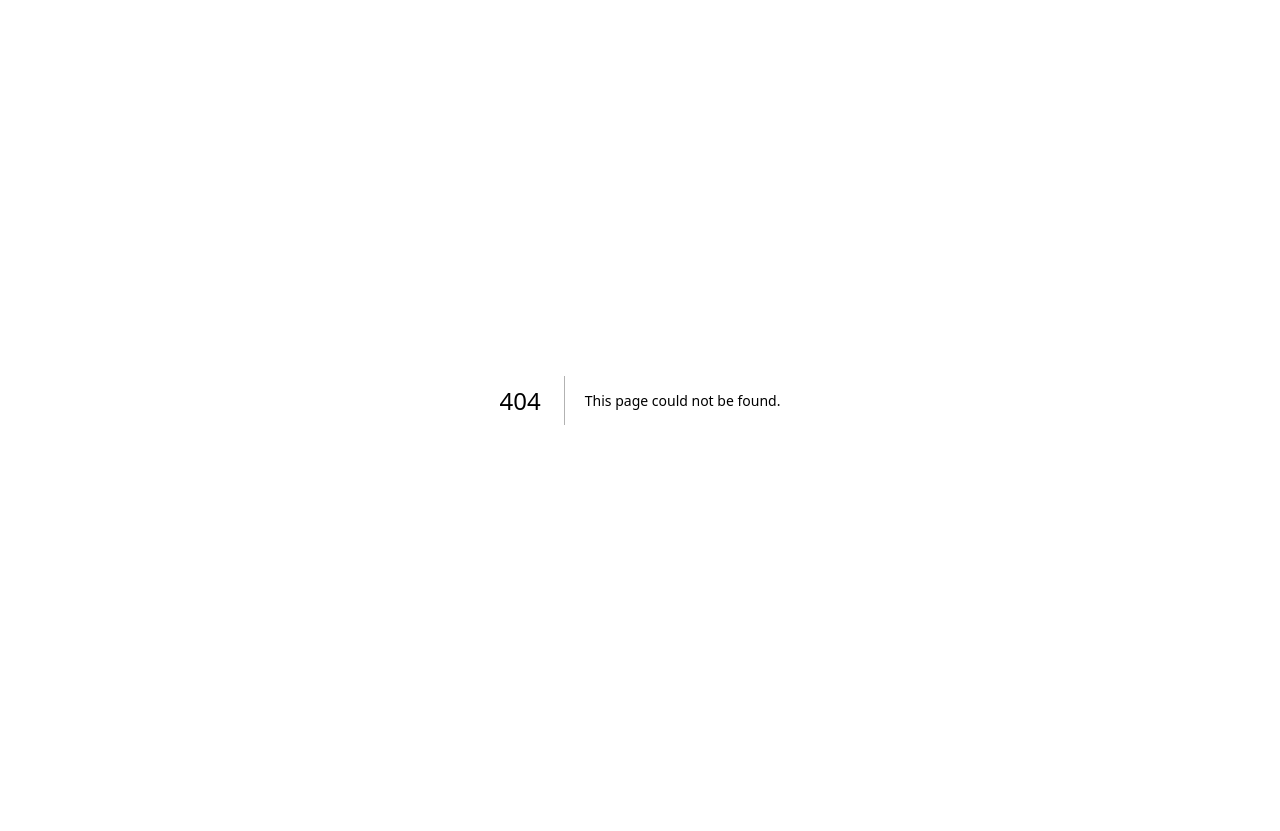
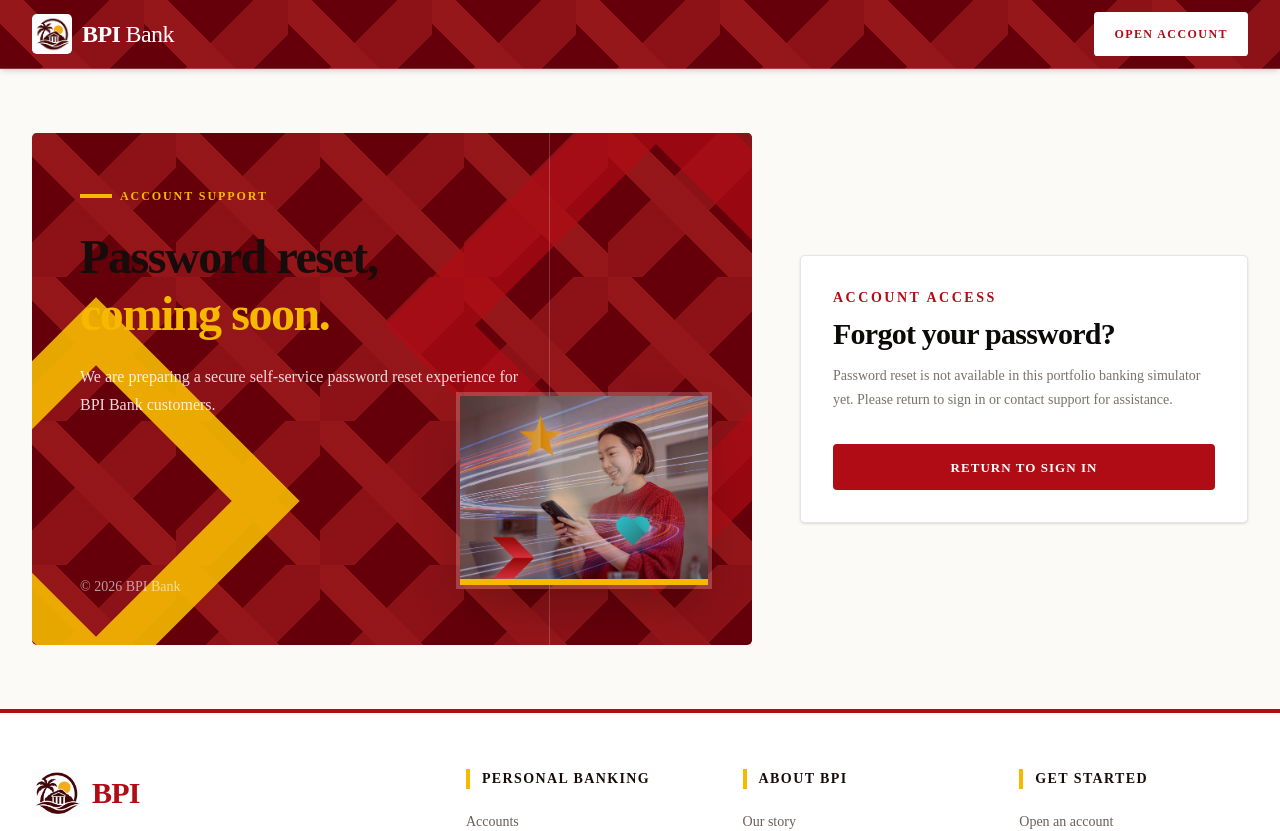
Before and after one commit to giddytechent/BPIBANK, a Next.js app: page /forgot-password in a window 1280 px wide. Before the commit this address had no page. Shown: the top 831 px of the page. Before the commit the page ends 800 px from the top, so only its background shows below. Built offline with nearby package versions, Linux system fonts and the light colour scheme.

Commit message:
mvh update4

```diff
--- a/proxy.ts
+++ b/proxy.ts
@@ -16,7 +16,10 @@ export async function proxy(request: NextRequest) {
 
   if (!token || token.error === "RefreshTokenExpired" || refreshTokenExpired) {
     const loginUrl = new URL("/login", request.url);
-    loginUrl.searchParams.set("callbackUrl", request.nextUrl.pathname);
+    loginUrl.searchParams.set(
+      "callbackUrl",
+      `${request.nextUrl.pathname}${request.nextUrl.search}`,
+    );
     return NextResponse.redirect(loginUrl);
   }
 
--- /dev/null
+++ b/src/app/(auth)/forgot-password/page.tsx
@@ -0,0 +1,34 @@
+import Link from "next/link";
+import { AuthPanel } from "@/components/auth/auth-panel";
+import { AuthShell } from "@/components/auth/auth-shell";
+
+export default function ForgotPasswordPage() {
+  return (
+    <AuthShell
+      panel={
+        <AuthPanel
+          eyebrow="Account support"
+          title="Password reset,"
+          titleHighlight="coming soon."
+          description="We are preparing a secure self-service password reset experience for BPI Bank customers."
+        />
+      }
+    >
+      <section className="rounded-md border border-stone-200 bg-white p-6 text-stone-900 shadow-sm sm:p-8">
+        <p className="text-sm font-semibold uppercase tracking-[0.18em] text-(--brand-red)">
+          Account access
+        </p>
+        <h1 className="mt-2 text-3xl font-bold tracking-tight text-stone-950">
+          Forgot your password?
+        </h1>
+        <p className="mt-3 text-sm leading-6 text-stone-500">
+          Password reset is not available in this portfolio banking simulator yet.
+          Please return to sign in or contact support for assistance.
+        </p>
+        <Link href="/login" className="marketing-button-primary mt-8 w-full">
+          Return to sign in
+        </Link>
+      </section>
+    </AuthShell>
+  );
+}
--- a/src/app/(auth)/layout.tsx
+++ b/src/app/(auth)/layout.tsx
@@ -1,11 +1,11 @@
 import Footer from "@/components/Footer";
-import Header from "@/components/Header";
+import { AuthHeader } from "@/components/auth/auth-header";
 import type { ReactNode } from "react";
 
 export default function AuthLayout({ children }: { children: ReactNode }) {
   return (
     <div className="flex min-h-screen flex-col">
-      <Header />
+      <AuthHeader />
       <div className="flex-1">{children}</div>
       <Footer />
     </div>
--- a/src/app/(dashboard)/dashboard/page.tsx
+++ b/src/app/(dashboard)/dashboard/page.tsx
@@ -45,7 +45,7 @@ export default function DashboardPage() {
   const currentDate = new Intl.DateTimeFormat("en-US", { weekday: "long", month: "long", day: "numeric", year: "numeric" }).format(new Date())
 
   return (
-    <div className="w-full mx-auto max-w-7xl p-5 sm:p-8 lg:px-10">
+    <div className="mx-auto w-full min-w-0 max-w-7xl p-5 sm:p-8 lg:px-10">
       <DashboardHeader profileName={profileName} initials={initials} currentDate={currentDate} />
       <BalanceSummary totalBalance={formatMoney(totalBalance)} accountCount={accounts.length} income={formatMoney(income)} spending={formatMoney(spending)} />
       <FeatureBanner />
--- a/src/app/(dashboard)/layout.tsx
+++ b/src/app/(dashboard)/layout.tsx
@@ -3,9 +3,10 @@
 
 import Image from "next/image";
 import Link from "next/link";
+import { signOut } from "next-auth/react";
 import { usePathname } from "next/navigation";
 import type { ReactNode } from "react";
-import { Bell, ChevronDown, Menu, Search, X } from "lucide-react";
+import { Bell, ChevronDown, LogOut, Menu, Search, X } from "lucide-react";
 import { useState } from "react";
 import { useQuery } from "@tanstack/react-query";
 import { useTRPC } from "@/trpc";
@@ -18,6 +19,7 @@ export default function DashboardLayout({
     const pathname = usePathname();
     const [mobileOpen, setMobileOpen] = useState(false);
     const [profileOpen, setProfileOpen] = useState(false);
+    const [isSigningOut, setIsSigningOut] = useState(false);
     const trpc = useTRPC();
     const profileQuery = useQuery(trpc.user.me.queryOptions());
     const profileName = profileQuery.data?.name?.trim() || "Your profile";
@@ -36,6 +38,18 @@ export default function DashboardLayout({
         ["/dashboard/transactions", "Transactions"],
         ["/dashboard/cards", "Cards"],
     ] as const;
+
+    const handleSignOut = async () => {
+        setIsSigningOut(true);
+        setMobileOpen(false);
+        setProfileOpen(false);
+
+        try {
+            await signOut({ callbackUrl: "/login" });
+        } catch {
+            setIsSigningOut(false);
+        }
+    };
 
     return (
         <div className="min-h-screen bg-background text-foreground">
@@ -74,6 +88,15 @@ export default function DashboardLayout({
                                         <p className="mt-0.5 text-xs text-stone-500">Personal account</p>
                                     </div>
                                     <Link href="/dashboard/settings" onClick={() => setProfileOpen(false)} className="mt-1 block rounded px-3 py-2 text-sm hover:bg-red-50 hover:text-(--brand-red)">Profile and settings</Link>
+                                    <button
+                                        type="button"
+                                        onClick={handleSignOut}
+                                        disabled={isSigningOut}
+                                        className="mt-1 flex w-full items-center gap-2 rounded px-3 py-2 text-left text-sm font-medium text-(--brand-red) transition hover:bg-red-50 disabled:cursor-not-allowed disabled:opacity-50"
+                                    >
+                                        <LogOut size={16} />
+                                        {isSigningOut ? "Signing out..." : "Sign out"}
+                                    </button>
                                 </div>
                             )}
                         </div>
@@ -91,6 +114,15 @@ export default function DashboardLayout({
                                 </Link>
                             ))}
                             <Link href="/dashboard/settings" onClick={() => setMobileOpen(false)} className="rounded-md px-3 py-3 text-sm font-semibold text-white/85 hover:bg-white/10">Settings</Link>
+                            <button
+                                type="button"
+                                onClick={handleSignOut}
+                                disabled={isSigningOut}
+                                className="flex items-center gap-2 rounded-md px-3 py-3 text-left text-sm font-semibold text-white/85 transition hover:bg-white/10 disabled:cursor-not-allowed disabled:opacity-50"
+                            >
+                                <LogOut size={17} />
+                                {isSigningOut ? "Signing out..." : "Sign out"}
+                            </button>
                         </div>
                     </nav>
                 )}
--- /dev/null
+++ b/src/components/auth/auth-form-card.tsx
@@ -0,0 +1,38 @@
+import type { ReactNode } from "react";
+
+type AuthFormCardProps = {
+  title: string;
+  description: string;
+  children: ReactNode;
+};
+
+export function AuthFormCard({
+  title,
+  description,
+  children,
+}: AuthFormCardProps) {
+  return (
+    <div className="rounded-md border border-stone-200 bg-white p-6 text-stone-900 shadow-sm sm:p-8">
+      <header className="mb-8 border-b border-stone-100 pb-6">
+        <p className="text-sm font-semibold uppercase tracking-[0.18em] text-(--brand-red)">
+          Secure access
+        </p>
+        <h2 className="mt-2 text-3xl font-bold tracking-tight text-stone-950">{title}</h2>
+        <p className="mt-2 text-sm leading-6 text-stone-500">{description}</p>
+      </header>
+      {children}
+    </div>
+  );
+}
+
+export function AuthFormFallback({ label }: { label: string }) {
+  return (
+    <div
+      className="rounded-md border border-stone-200 bg-white p-6 shadow-sm sm:p-8"
+      aria-busy="true"
+      aria-live="polite"
+    >
+      <p className="text-sm text-stone-500">Loading {label}...</p>
+    </div>
+  );
+}
--- /dev/null
+++ b/src/components/auth/auth-header.tsx
@@ -0,0 +1,40 @@
+"use client";
+
+import Image from "next/image";
+import Link from "next/link";
+import { usePathname } from "next/navigation";
+
+export function AuthHeader() {
+  const pathname = usePathname();
+  const isRegister = pathname === "/register";
+
+  return (
+    <header className="marketing-pattern sticky top-0 z-30 border-b border-white/20 text-white shadow-md">
+      <div className="marketing-container flex min-h-16 items-center justify-between gap-4 py-3">
+        <Link
+          href="/"
+          className="flex items-center gap-2.5 rounded-sm focus-visible:outline-white"
+          aria-label="BPI Bank home"
+        >
+          <Image
+            src="/BPI1.png"
+            alt=""
+            width={40}
+            height={40}
+            className="h-10 w-10 rounded-md bg-white p-0.5 object-contain"
+          />
+          <span className="text-xl leading-none tracking-tight sm:text-2xl">
+            <strong>BPI</strong> Bank
+          </span>
+        </Link>
+
+        <Link
+          href={isRegister ? "/login" : "/register"}
+          className="inline-flex min-h-11 items-center justify-center rounded-sm bg-white px-4 py-2.5 text-xs font-bold tracking-[0.12em] text-(--brand-red) transition hover:bg-(--brand-gold) hover:text-(--brand-red-dark) sm:px-5"
+        >
+          {isRegister ? "LOGIN" : "OPEN ACCOUNT"}
+        </Link>
+      </div>
+    </header>
+  );
+}
--- a/src/components/auth/auth-panel.tsx
+++ b/src/components/auth/auth-panel.tsx
@@ -1,4 +1,5 @@
 import { Check } from "lucide-react";
+import Image from "next/image";
 import type { ComponentType, ReactNode } from "react";
 
 type AuthPanelProps = {
@@ -18,10 +19,7 @@ export function AuthPanel({
 }: AuthPanelProps) {
   return (
     <>
-      <section
-        aria-hidden="true"
-        className="marketing-pattern relative overflow-hidden rounded-md px-6 py-10 text-white lg:hidden"
-      >
+      <section className="marketing-pattern relative overflow-hidden rounded-md px-6 py-10 text-white lg:hidden">
         <div className="pointer-events-none absolute -right-16 top-0 h-48 w-48 rotate-45 border-[2rem] border-(--marketing-gold)/90" />
         <div className="relative z-10 max-w-lg">
           <p className="inline-flex items-center gap-2 text-xs font-extrabold uppercase tracking-[0.16em] text-(--marketing-gold)">
@@ -37,7 +35,7 @@ export function AuthPanel({
         </div>
       </section>
 
-      <section className="relative hidden min-h-[32rem] overflow-hidden rounded-md lg:flex lg:flex-col">
+      <section className="relative hidden min-h-128 overflow-hidden rounded-md lg:flex lg:flex-col">
         <div className="marketing-pattern absolute inset-0 text-white" />
         <div
           aria-hidden="true"
@@ -51,6 +49,20 @@ export function AuthPanel({
           aria-hidden="true"
           className="pointer-events-none absolute right-[28%] top-0 h-full w-px bg-white/20"
         />
+        <div
+          aria-hidden="true"
+          className="absolute bottom-14 right-10 hidden aspect-612/471 w-52 overflow-hidden border-4 border-white/20 shadow-2xl xl:block xl:w-64"
+        >
+          <Image
+            src="/block2-digitalization-1.png"
+            alt=""
+            fill
+            sizes="16rem"
+            className="object-cover"
+          />
+          <div className="absolute inset-0 bg-(--marketing-red-dark)/25" />
+          <div className="absolute bottom-0 left-0 h-1.5 w-full bg-(--marketing-gold)" />
+        </div>
 
         <div className="relative z-10 flex flex-1 flex-col justify-between p-10 xl:p-12">
           <div className="max-w-lg">
--- a/src/components/dashboard/dashboardComponent.tsx
+++ b/src/components/dashboard/dashboardComponent.tsx
@@ -35,7 +35,39 @@ export function FeatureBanner() {
 }
 
 export function AccountList({ accounts }: { accounts: DashboardAccount[] }) {
-  return accounts.length === 0 ? <div className="rounded-md border border-dashed border-stone-300 p-6 text-center text-sm text-stone-500">No accounts yet.</div> : <div className="overflow-x-auto"><div className="min-w-120 divide-y divide-stone-100">{accounts.map((account) => <Link key={account.id} href={`/dashboard/accounts/${account.id}`} className="group flex min-h-14 items-center gap-4 py-4 first:pt-0 last:pb-0"><div className="flex h-10 w-10 shrink-0 items-center justify-center rounded-md bg-red-50 text-xs font-bold text-(--brand-red)">{account.type.slice(0, 2)}</div><div className="min-w-0 flex-1"><p className="truncate text-sm font-semibold text-stone-900">{account.type.charAt(0) + account.type.slice(1).toLowerCase()} account</p><p className="mt-1 text-xs text-stone-500">•••• {account.accountNumber.slice(-4)}</p></div><div className="hidden text-right sm:block"><p className="text-xs text-stone-500">Status</p><p className="mt-1 flex items-center justify-end gap-1 text-xs font-semibold text-emerald-700"><CheckCircle2 size={13} /> Active</p></div><p className="text-sm font-bold text-stone-900">{formatMoney(account.balance)}</p><ChevronRight size={18} className="shrink-0 text-stone-300 transition group-hover:translate-x-0.5 group-hover:text-(--brand-red)" /></Link>)}</div></div>;
+  if (accounts.length === 0) {
+    return <div className="rounded-md border border-dashed border-stone-300 p-6 text-center text-sm text-stone-500">No accounts yet.</div>;
+  }
+
+  return (
+    <div className="min-w-0 divide-y divide-stone-100">
+      {accounts.map((account) => (
+        <Link
+          key={account.id}
+          href={`/dashboard/accounts/${account.id}`}
+          className="group flex min-h-14 min-w-0 items-center gap-3 py-4 first:pt-0 last:pb-0 sm:gap-4"
+        >
+          <div className="flex h-10 w-10 shrink-0 items-center justify-center rounded-md bg-red-50 text-xs font-bold text-(--brand-red)">
+            {account.type.slice(0, 2)}
+          </div>
+          <div className="min-w-0 flex-1">
+            <p className="truncate text-sm font-semibold text-stone-900">
+              {account.type.charAt(0) + account.type.slice(1).toLowerCase()} account
+            </p>
+            <p className="mt-1 text-xs text-stone-500">•••• {account.accountNumber.slice(-4)}</p>
+          </div>
+          <div className="hidden text-right sm:block">
+            <p className="text-xs text-stone-500">Status</p>
+            <p className="mt-1 flex items-center justify-end gap-1 text-xs font-semibold text-emerald-700"><CheckCircle2 size={13} /> Active</p>
+          </div>
+          <p className="shrink-0 whitespace-nowrap text-xs font-bold text-stone-900 sm:text-sm">
+            {formatMoney(account.balance)}
+          </p>
+          <ChevronRight size={18} className="shrink-0 text-stone-300 transition group-hover:translate-x-0.5 group-hover:text-(--brand-red)" />
+        </Link>
+      ))}
+    </div>
+  );
 }
 
 export function TransactionList({ transactions, isIncoming }: { transactions: DashboardTransaction[]; isIncoming: (transaction: DashboardTransaction) => boolean }) {
```
Also changed, not shown: 1 other file (tests, documents, lock files or other folders).
